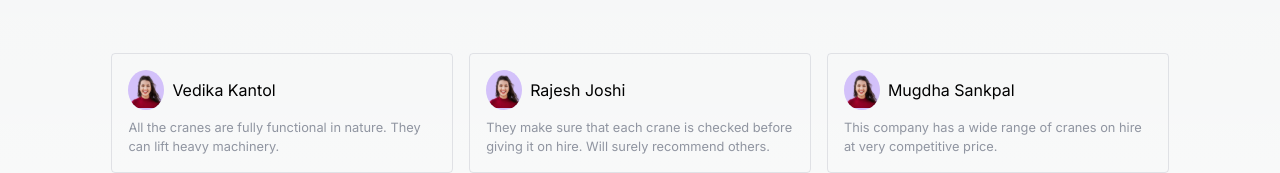
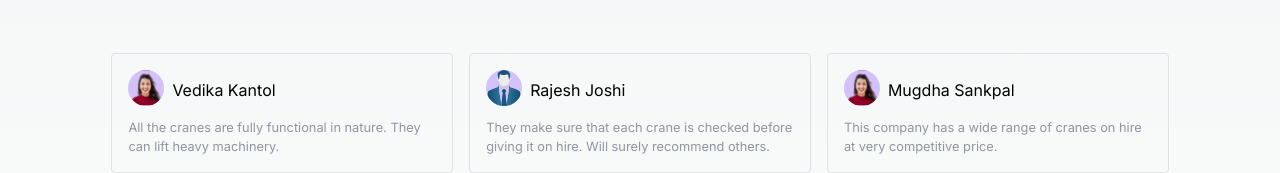
Before and after one commit to dheerajk7/vishalcranes, a Next.js app: page / in a window 1280 px wide. Shown: the part 3173-3346 px from the top of the page. Built offline with nearby package versions, Linux system fonts and the light colour scheme.

Commit message:
Added change for image issue

```diff
--- a/public/data/testmonials.ts
+++ b/public/data/testmonials.ts
@@ -1,3 +1,6 @@
+import TestmonialImage1 from "../svg/testmonial.svg";
+import TestmonialImage2 from "../svg/testmonial2.svg";
+
 interface TestmonialsTypes {
   id: string;
   title: string;
@@ -9,21 +12,21 @@ const testmonialsData: TestmonialsTypes[] = [
   {
     id: "1",
     title: "Vedika Kantol",
-    imageUrl: "/svg/testmonial.svg",
+    imageUrl: TestmonialImage1.src,
     description:
       "All the cranes are fully functional in nature. They can lift heavy machinery.",
   },
   {
     id: "2",
     title: "Rajesh Joshi",
-    imageUrl: "/svg/testmonial.svg",
+    imageUrl: TestmonialImage2.src,
     description:
       "They make sure that each crane is checked before giving it on hire. Will surely recommend others.",
   },
   {
     id: "3",
     title: "Mugdha Sankpal",
-    imageUrl: "/svg/testmonial.svg",
+    imageUrl: TestmonialImage1.src,
     description:
       "This company has a wide range of cranes on hire at very competitive price.",
   },
--- a/public/data/weHave.ts
+++ b/public/data/weHave.ts
@@ -1,3 +1,7 @@
+import P1 from '../svg/p1.svg';
+import P2 from '../svg/p2.svg';
+import P3 from '../svg/p3.svg';
+
 interface WeHaveTypes {
     id: string;
     title: string;
@@ -8,32 +12,32 @@ interface WeHaveTypes {
 const WeHaveData: WeHaveTypes[] = [{
     id: "truck_mounted_crane",
     title: "Truck mounted crane",
-    imageUrl: "/svg/p1.svg",
+    imageUrl: P1.src,
     subTitle: "We provide wide varieties of crane on hire",
 }, {
     id: "tower_crane",
     title: "Tower crane",
-    imageUrl: "/svg/p2.svg",
+    imageUrl: P2.src,
     subTitle: "We provide wide varieties of crane on hire",
 }, {
     id: "telescopic_crane",
     title: "Telescopic crane",
-    imageUrl: "/svg/p3.svg",
+    imageUrl: P3.src,
     subTitle: "We provide wide varieties of crane on hire",
 }, {
     id: "loader_crane",
     title: "Loader crane",
-    imageUrl: "/svg/p1.svg",
+    imageUrl: P1.src,
     subTitle: "We provide wide varieties of crane on hire",
 }, {
     id: "forklift",
     title: "Fork Lift",
-    imageUrl: "/svg/p2.svg",
+    imageUrl: P2.src,
     subTitle: "We provide wide varieties of crane on hire",
 }, {
     id: "electronic_crane",
     title: "Electronic crane",
-    imageUrl: "/svg/p3.svg",
+    imageUrl: P3.src,
     subTitle: "We provide wide varieties of crane on hire",
 }];
 
--- a/src/app/page.tsx
+++ b/src/app/page.tsx
@@ -5,6 +5,12 @@ import Navbar from "@/components/Navbar/Navbar";
 import OurServices from "@/components/OurServices";
 import Testmonials from "@/components/Testmonials";
 import WeHave from "@/components/WeHave";
+import { Metadata } from "next";
+
+export const metadata: Metadata = {
+  title: "Vishal Crane Services",
+  description: "Good service provider in Indore, MP",
+};
 
 function Home() {
   return (
--- a/src/components/Testmonials/TestmonialItem.tsx
+++ b/src/components/Testmonials/TestmonialItem.tsx
@@ -7,7 +7,12 @@ function TestmonialItem({ title, description, id, imageUrl }: TestmonialsType) {
       className="md:flex-[0_0_32%] text-left p-2 gap-1 border border-gray-border rounded"
     >
       <div className="flex gap-1 mb-1">
-        <img className="rounded-[50%] bg-testmonial-background" src={imageUrl} alt={title} />
+        <img
+          className="rounded-[50%] bg-testmonial-background"
+          src={imageUrl}
+          alt={title}
+          style={{ height: "36px", width: "36px" }}
+        />
         <div className="text-base py-1">{title}</div>
       </div>
       <div className="text-sm text-gray-light">{description}</div>
```
Also changed, not shown: public/svg/testmonial2.svg (added).
